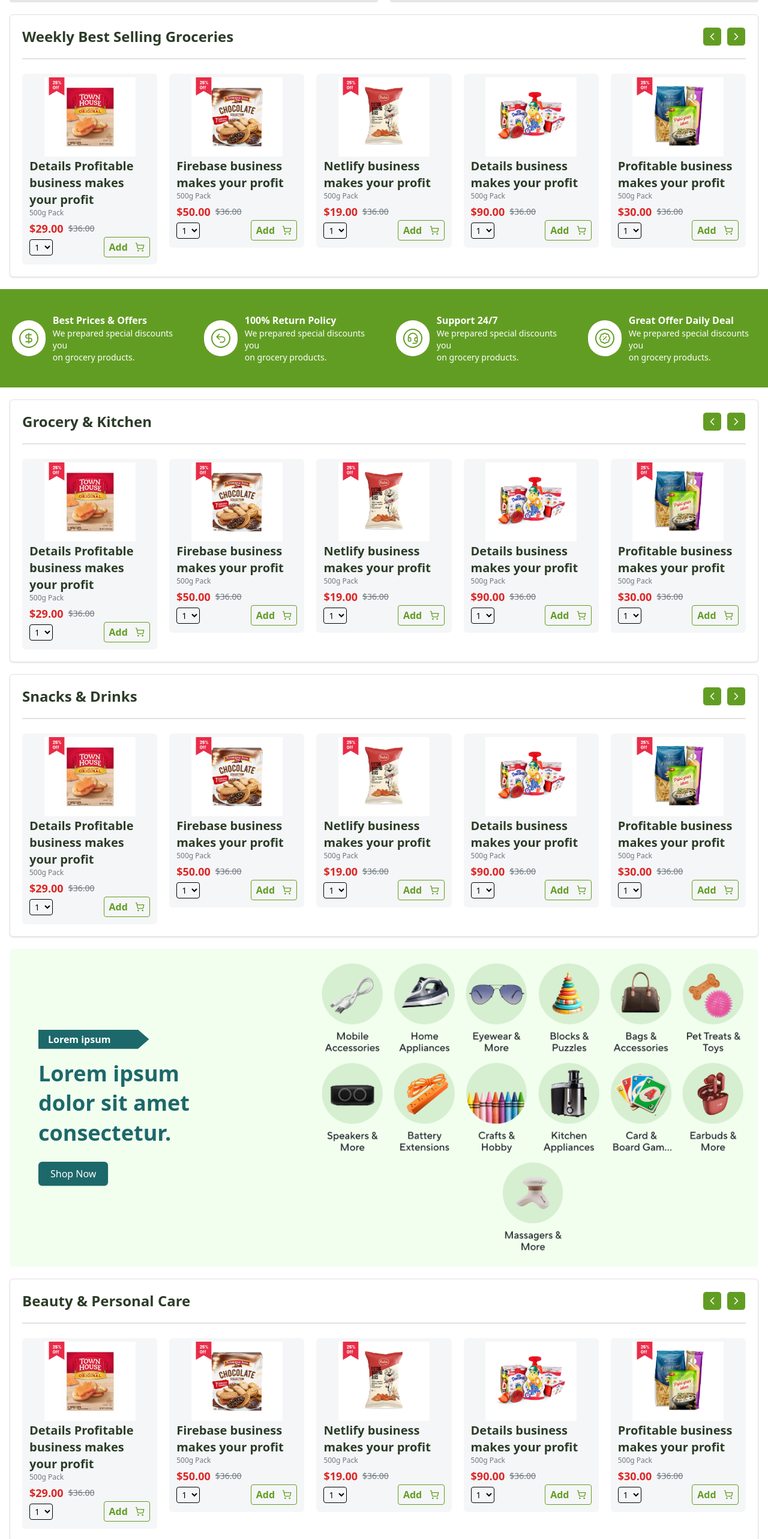
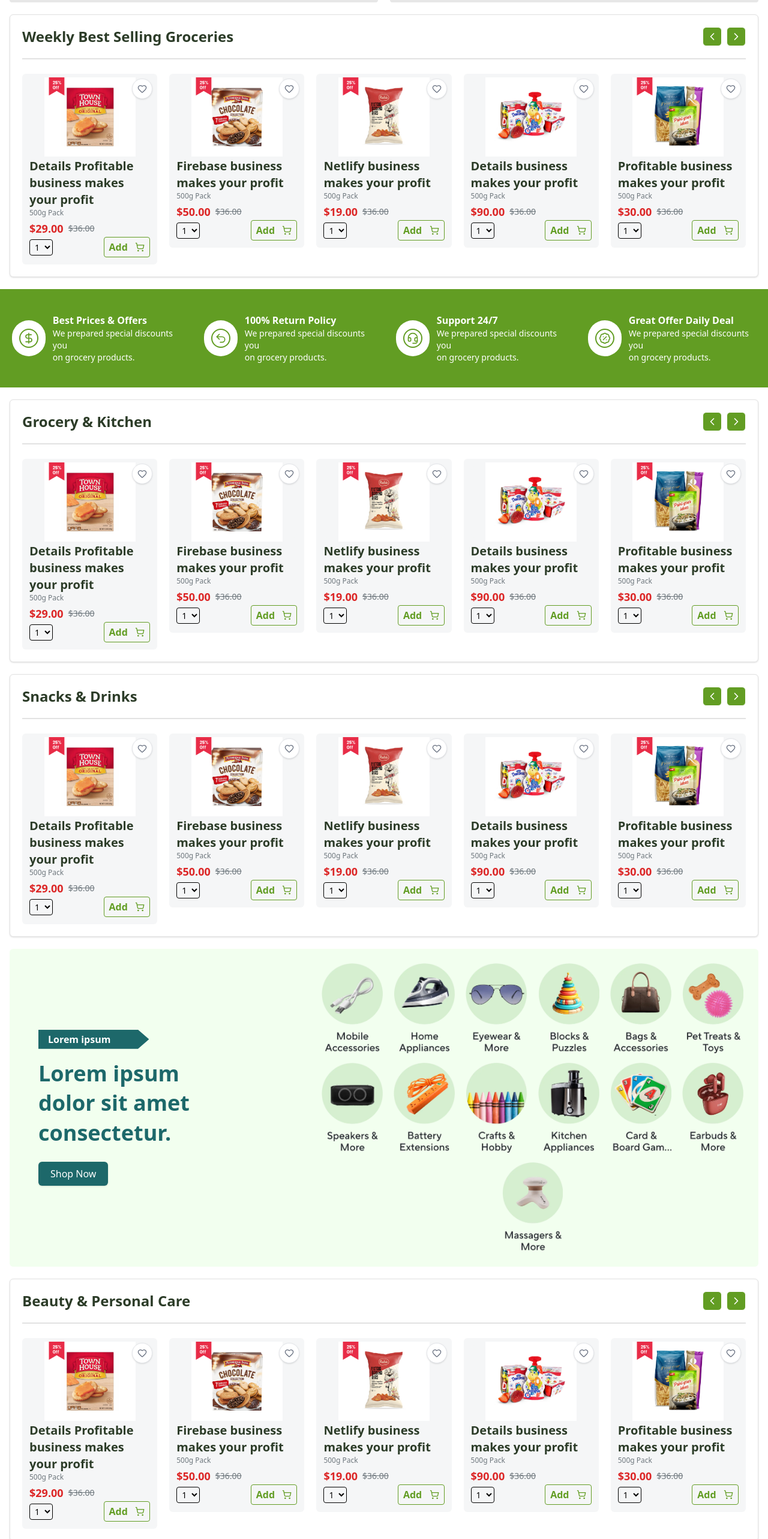
Before and after one commit to rohit-irl/Ecommerce, a React (Vite) app: page /home in a window 1280 px wide. Shown: the part 1160-3726 px from the top of the page at 60% size. Built offline with nearby package versions, Linux system fonts and the light colour scheme; sample sign-in values are in the browser's storage.

Commit message:
wishlist-all

```diff
--- a/src/components/Bath.jsx
+++ b/src/components/Bath.jsx
@@ -1,4 +1,4 @@
-import { useRef } from "react";
+import { useRef, useState } from "react";
 import { Swiper, SwiperSlide } from "swiper/react";
 import "swiper/css";
 import "swiper/css/navigation";
@@ -10,7 +10,7 @@ import crisps from "../assets/crisps.png";
 import danonki from "../assets/danonki.png";
 import pasta from "../assets/pasta.png";
 import gchicken from "../assets/gchicken.png";
-import { ShoppingCart, ChevronLeft, ChevronRight } from "lucide-react";
+import { ShoppingCart, ChevronLeft, ChevronRight, Heart } from "lucide-react";
 
 const baths = [
   { image: thouse, text: "Details Profitable business makes your profit", subtext: "500g Pack", price: "$29.00", mrp: "$36.00" },
@@ -24,6 +24,15 @@ const baths = [
 const Bath = () => {
   const prevRef = useRef(null);
   const nextRef = useRef(null);
+  const [wishlist, setWishlist] = useState([]);
+
+  const handleWishlistToggle = (index) => {
+    setWishlist((prev) =>
+      prev.includes(index)
+        ? prev.filter((item) => item !== index)
+        : [...prev, index]
+    );
+  };
 
   return (
     <div className="container mx-auto px-4 mt-5">
@@ -62,9 +71,30 @@ const Bath = () => {
           }}>
           {baths.map((val, index) => (
             <SwiperSlide key={index}>
-              <div className="p-3 flex flex-col bg-[#F5F6F7] h-full rounded-md">
+              <div className="relative p-3 flex flex-col bg-[#F5F6F7] h-full rounded-md">
+                <button
+                  onClick={() => handleWishlistToggle(index)}
+                  className={`absolute top-2 right-2 border rounded-full p-2 shadow-sm transition-colors ${
+                    wishlist.includes(index)
+                      ? "bg-red-100 border-red-400"
+                      : "bg-white border-gray-200 hover:bg-gray-100"
+                  }`}
+                >
+                  <Heart
+                    size={16}
+                    className={`transition-transform ${
+                      wishlist.includes(index)
+                        ? "fill-red-500 text-red-500 scale-110"
+                        : "text-gray-500"
+                    }`}
+                  />
+                </button>
                 <div className="flex justify-center items-center h-[120px] bg-[#F5F6F7] rounded-md">
-                  <img src={val.image} alt="product" className="h-35 py-1 object-contain" />
+                  <img
+                    src={val.image}
+                    alt="product"
+                    className="h-35 py-1 object-contain"
+                  />
                 </div>
                 <div className="mt-2 text-xl font-semibold text-[#2C3C28]">{val.text}</div>
                 <div className="text-[#6E777D] text-xs">{val.subtext}</div>
--- a/src/components/Beauty.jsx
+++ b/src/components/Beauty.jsx
@@ -1,4 +1,4 @@
-import { useRef } from "react";
+import { useRef, useState } from "react";
 import { Swiper, SwiperSlide } from "swiper/react";
 import "swiper/css";
 import "swiper/css/navigation";
@@ -10,7 +10,7 @@ import crisps from "../assets/crisps.png";
 import danonki from "../assets/danonki.png";
 import pasta from "../assets/pasta.png";
 import gchicken from "../assets/gchicken.png";
-import { ShoppingCart, ChevronLeft, ChevronRight } from "lucide-react";
+import { ShoppingCart, ChevronLeft, ChevronRight, Heart } from "lucide-react";
 
 const beautys = [
   { image: thouse, text: "Details Profitable business makes your profit", subtext: "500g Pack", price: "$29.00", mrp: "$36.00" },
@@ -24,6 +24,15 @@ const beautys = [
 const Beauty = () => {
   const prevRef = useRef(null);
   const nextRef = useRef(null);
+  const [wishlist, setWishlist] = useState([]);
+
+  const handleWishlistToggle = (index) => {
+    setWishlist((prev) =>
+      prev.includes(index)
+        ? prev.filter((item) => item !== index)
+        : [...prev, index]
+    );
+  };
 
   return (
     <div className="container mx-auto px-4 mt-5">
@@ -62,9 +71,30 @@ const Beauty = () => {
           }}>
           {beautys.map((val, index) => (
             <SwiperSlide key={index}>
-              <div className="p-3 flex flex-col bg-[#F5F6F7] h-full rounded-md">
+              <div className="relative p-3 flex flex-col bg-[#F5F6F7] h-full rounded-md">
+                <button
+                  onClick={() => handleWishlistToggle(index)}
+                  className={`absolute top-2 right-2 border rounded-full p-2 shadow-sm transition-colors ${
+                    wishlist.includes(index)
+                      ? "bg-red-100 border-red-400"
+                      : "bg-white border-gray-200 hover:bg-gray-100"
+                  }`}
+                >
+                  <Heart
+                    size={16}
+                    className={`transition-transform ${
+                      wishlist.includes(index)
+                        ? "fill-red-500 text-red-500 scale-110"
+                        : "text-gray-500"
+                    }`}
+                  />
+                </button>
                 <div className="flex justify-center items-center h-[120px] bg-[#F5F6F7] rounded-md">
-                  <img src={val.image} alt="product" className="h-35 py-1 object-contain" />
+                  <img
+                    src={val.image}
+                    alt="product"
+                    className="h-35 py-1 object-contain"
+                  />
                 </div>
                 <div className="mt-2 text-xl font-semibold text-[#2C3C28]">{val.text}</div>
                 <div className="text-[#6E777D] text-xs">{val.subtext}</div>
--- a/src/components/Grocery.jsx
+++ b/src/components/Grocery.jsx
@@ -1,4 +1,4 @@
-import { useRef } from "react";
+import { useRef, useState } from "react";
 import { Swiper, SwiperSlide } from "swiper/react";
 import "swiper/css";
 import "swiper/css/navigation";
@@ -10,7 +10,7 @@ import crisps from "../assets/crisps.png";
 import danonki from "../assets/danonki.png";
 import pasta from "../assets/pasta.png";
 import gchicken from "../assets/gchicken.png";
-import { ShoppingCart, ChevronLeft, ChevronRight } from "lucide-react";
+import { ShoppingCart, ChevronLeft, ChevronRight, Heart } from "lucide-react";
 
 const grocerys = [
   { image: thouse, text: "Details Profitable business makes your profit", subtext: "500g Pack", price: "$29.00", mrp: "$36.00" },
@@ -24,6 +24,15 @@ const grocerys = [
 const Grocery = () => {
   const prevRef = useRef(null);
   const nextRef = useRef(null);
+  const [wishlist, setWishlist] = useState([]);
+
+  const handleWishlistToggle = (index) => {
+    setWishlist((prev) =>
+      prev.includes(index)
+        ? prev.filter((item) => item !== index)
+        : [...prev, index]
+    );
+  };
 
   return (
     <div className="container mx-auto px-4 mt-5">
@@ -62,9 +71,30 @@ const Grocery = () => {
           }}>
           {grocerys.map((val, index) => (
             <SwiperSlide key={index}>
-              <div className="p-3 flex flex-col bg-[#F5F6F7] h-full rounded-md">
+              <div className="relative p-3 flex flex-col bg-[#F5F6F7] h-full rounded-md">
+                <button
+                  onClick={() => handleWishlistToggle(index)}
+                  className={`absolute top-2 right-2 border rounded-full p-2 shadow-sm transition-colors ${
+                    wishlist.includes(index)
+                      ? "bg-red-100 border-red-400"
+                      : "bg-white border-gray-200 hover:bg-gray-100"
+                  }`}
+                >
+                  <Heart
+                    size={16}
+                    className={`transition-transform ${
+                      wishlist.includes(index)
+                        ? "fill-red-500 text-red-500 scale-110"
+                        : "text-gray-500"
+                    }`}
+                  />
+                </button>
                 <div className="flex justify-center items-center h-[120px] bg-[#F5F6F7] rounded-md">
-                  <img src={val.image} alt="product" className="h-35 py-1 object-contain" />
+                  <img
+                    src={val.image}
+                    alt="product"
+                    className="h-35 py-1 object-contain"
+                  />
                 </div>
                 <div className="mt-2 text-xl font-semibold text-[#2C3C28]">{val.text}</div>
                 <div className="text-[#6E777D] text-xs">{val.subtext}</div>
--- a/src/components/Household.jsx
+++ b/src/components/Household.jsx
@@ -1,4 +1,4 @@
-import { useRef } from "react";
+import { useRef, useState } from "react";
 import { Swiper, SwiperSlide } from "swiper/react";
 import "swiper/css";
 import "swiper/css/navigation";
@@ -10,7 +10,7 @@ import crisps from "../assets/crisps.png";
 import danonki from "../assets/danonki.png";
 import pasta from "../assets/pasta.png";
 import gchicken from "../assets/gchicken.png";
-import { ShoppingCart, ChevronLeft, ChevronRight } from "lucide-react";
+import { ShoppingCart, ChevronLeft, ChevronRight, Heart } from "lucide-react";
 
 const households = [
   { image: thouse, text: "Details Profitable business makes your profit", subtext: "500g Pack", price: "$29.00", mrp: "$36.00" },
@@ -24,6 +24,15 @@ const households = [
 const Household = () => {
   const prevRef = useRef(null);
   const nextRef = useRef(null);
+  const [wishlist, setWishlist] = useState([]);
+
+  const handleWishlistToggle = (index) => {
+    setWishlist((prev) =>
+      prev.includes(index)
+        ? prev.filter((item) => item !== index)
+        : [...prev, index]
+    );
+  };
 
   return (
     <div className="container mx-auto px-4 mt-5">
@@ -62,9 +71,30 @@ const Household = () => {
           }}>
           {households.map((val, index) => (
             <SwiperSlide key={index}>
-              <div className="p-3 flex flex-col bg-[#F5F6F7] h-full rounded-md">
+              <div className="relative p-3 flex flex-col bg-[#F5F6F7] h-full rounded-md">
+                <button
+                  onClick={() => handleWishlistToggle(index)}
+                  className={`absolute top-2 right-2 border rounded-full p-2 shadow-sm transition-colors ${
+                    wishlist.includes(index)
+                      ? "bg-red-100 border-red-400"
+                      : "bg-white border-gray-200 hover:bg-gray-100"
+                  }`}
+                >
+                  <Heart
+                    size={16}
+                    className={`transition-transform ${
+                      wishlist.includes(index)
+                        ? "fill-red-500 text-red-500 scale-110"
+                        : "text-gray-500"
+                    }`}
+                  />
+                </button>
                 <div className="flex justify-center items-center h-[120px] bg-[#F5F6F7] rounded-md">
-                  <img src={val.image} alt="product" className="h-35 py-1 object-contain" />
+                  <img
+                    src={val.image}
+                    alt="product"
+                    className="h-35 py-1 object-contain"
+                  />
                 </div>
                 <div className="mt-2 text-xl font-semibold text-[#2C3C28]">{val.text}</div>
                 <div className="text-[#6E777D] text-xs">{val.subtext}</div>
--- a/src/components/Snack.jsx
+++ b/src/components/Snack.jsx
@@ -1,4 +1,4 @@
-import { useRef } from "react";
+import { useRef, useState } from "react";
 import { Swiper, SwiperSlide } from "swiper/react";
 import "swiper/css";
 import "swiper/css/navigation";
@@ -10,7 +10,7 @@ import crisps from "../assets/crisps.png";
 import danonki from "../assets/danonki.png";
 import pasta from "../assets/pasta.png";
 import gchicken from "../assets/gchicken.png";
-import { ShoppingCart, ChevronLeft, ChevronRight } from "lucide-react";
+import { ShoppingCart, ChevronLeft, ChevronRight, Heart } from "lucide-react";
 
 const snacks = [
   { image: thouse, text: "Details Profitable business makes your profit", subtext: "500g Pack", price: "$29.00", mrp: "$36.00" },
@@ -24,6 +24,15 @@ const snacks = [
 const Snack = () => {
   const prevRef = useRef(null);
   const nextRef = useRef(null);
+  const [wishlist, setWishlist] = useState([]);
+
+  const handleWishlistToggle = (index) => {
+    setWishlist((prev) =>
+      prev.includes(index)
+        ? prev.filter((item) => item !== index)
+        : [...prev, index]
+    );
+  };
 
   return (
     <div className="container mx-auto px-4 mt-5">
@@ -62,9 +71,30 @@ const Snack = () => {
           }}>
           {snacks.map((val, index) => (
             <SwiperSlide key={index}>
-              <div className="p-3 flex flex-col bg-[#F5F6F7] h-full rounded-md">
+              <div className="relative p-3 flex flex-col bg-[#F5F6F7] h-full rounded-md">
+                <button
+                  onClick={() => handleWishlistToggle(index)}
+                  className={`absolute top-2 right-2 border rounded-full p-2 shadow-sm transition-colors ${
+                    wishlist.includes(index)
+                      ? "bg-red-100 border-red-400"
+                      : "bg-white border-gray-200 hover:bg-gray-100"
+                  }`}
+                >
+                  <Heart
+                    size={16}
+                    className={`transition-transform ${
+                      wishlist.includes(index)
+                        ? "fill-red-500 text-red-500 scale-110"
+                        : "text-gray-500"
+                    }`}
+                  />
+                </button>
                 <div className="flex justify-center items-center h-[120px] bg-[#F5F6F7] rounded-md">
-                  <img src={val.image} alt="product" className="h-35 py-1 object-contain" />
+                  <img
+                    src={val.image}
+                    alt="product"
+                    className="h-35 py-1 object-contain"
+                  />
                 </div>
                 <div className="mt-2 text-xl font-semibold text-[#2C3C28]">{val.text}</div>
                 <div className="text-[#6E777D] text-xs">{val.subtext}</div>
--- a/src/components/Weekly.jsx
+++ b/src/components/Weekly.jsx
@@ -1,4 +1,4 @@
-import { useRef } from "react";
+import { useRef, useState } from "react";
 import { Swiper, SwiperSlide } from "swiper/react";
 import "swiper/css";
 import "swiper/css/navigation";
@@ -10,7 +10,7 @@ import crisps from "../assets/crisps.png";
 import danonki from "../assets/danonki.png";
 import pasta from "../assets/pasta.png";
 import gchicken from "../assets/gchicken.png";
-import { ShoppingCart, ChevronLeft, ChevronRight } from "lucide-react";
+import { ShoppingCart, ChevronLeft, ChevronRight, Heart } from "lucide-react";
 
 const weeklys = [
   { image: thouse, text: "Details Profitable business makes your profit", subtext: "500g Pack", price: "$29.00", mrp: "$36.00" },
@@ -24,6 +24,15 @@ const weeklys = [
 const Weekly = () => {
   const prevRef = useRef(null);
   const nextRef = useRef(null);
+  const [wishlist, setWishlist] = useState([]);
+
+  const handleWishlistToggle = (index) => {
+    setWishlist((prev) =>
+      prev.includes(index)
+        ? prev.filter((item) => item !== index)
+        : [...prev, index]
+    );
+  };
 
   return (
     <div className="container mx-auto px-4 mt-5">
@@ -62,9 +71,30 @@ const Weekly = () => {
           }}>
           {weeklys.map((val, index) => (
             <SwiperSlide key={index}>
-              <div className="p-3 flex flex-col bg-[#F5F6F7] h-full rounded-md">
+              <div className="relative p-3 flex flex-col bg-[#F5F6F7] h-full rounded-md">
+                <button
+                  onClick={() => handleWishlistToggle(index)}
+                  className={`absolute top-2 right-2 border rounded-full p-2 shadow-sm transition-colors ${
+                    wishlist.includes(index)
+                      ? "bg-red-100 border-red-400"
+                      : "bg-white border-gray-200 hover:bg-gray-100"
+                  }`}
+                >
+                  <Heart
+                    size={16}
+                    className={`transition-transform ${
+                      wishlist.includes(index)
+                        ? "fill-red-500 text-red-500 scale-110"
+                        : "text-gray-500"
+                    }`}
+                  />
+                </button>
                 <div className="flex justify-center items-center h-[120px] bg-[#F5F6F7] rounded-md">
-                  <img src={val.image} alt="product" className="h-35 py-1 object-contain" />
+                  <img
+                    src={val.image}
+                    alt="product"
+                    className="h-35 py-1 object-contain"
+                  />
                 </div>
                 <div className="mt-2 text-xl font-semibold text-[#2C3C28]">{val.text}</div>
                 <div className="text-[#6E777D] text-xs">{val.subtext}</div>
```
